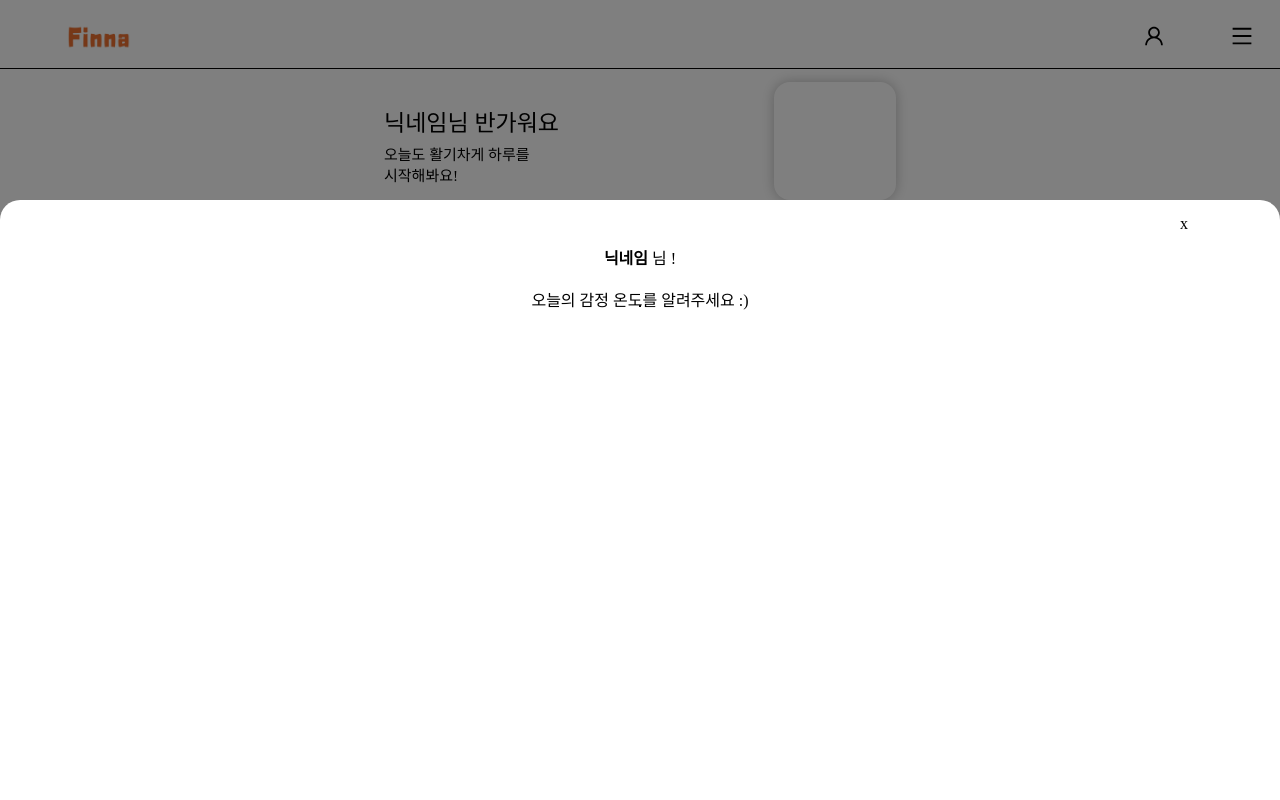
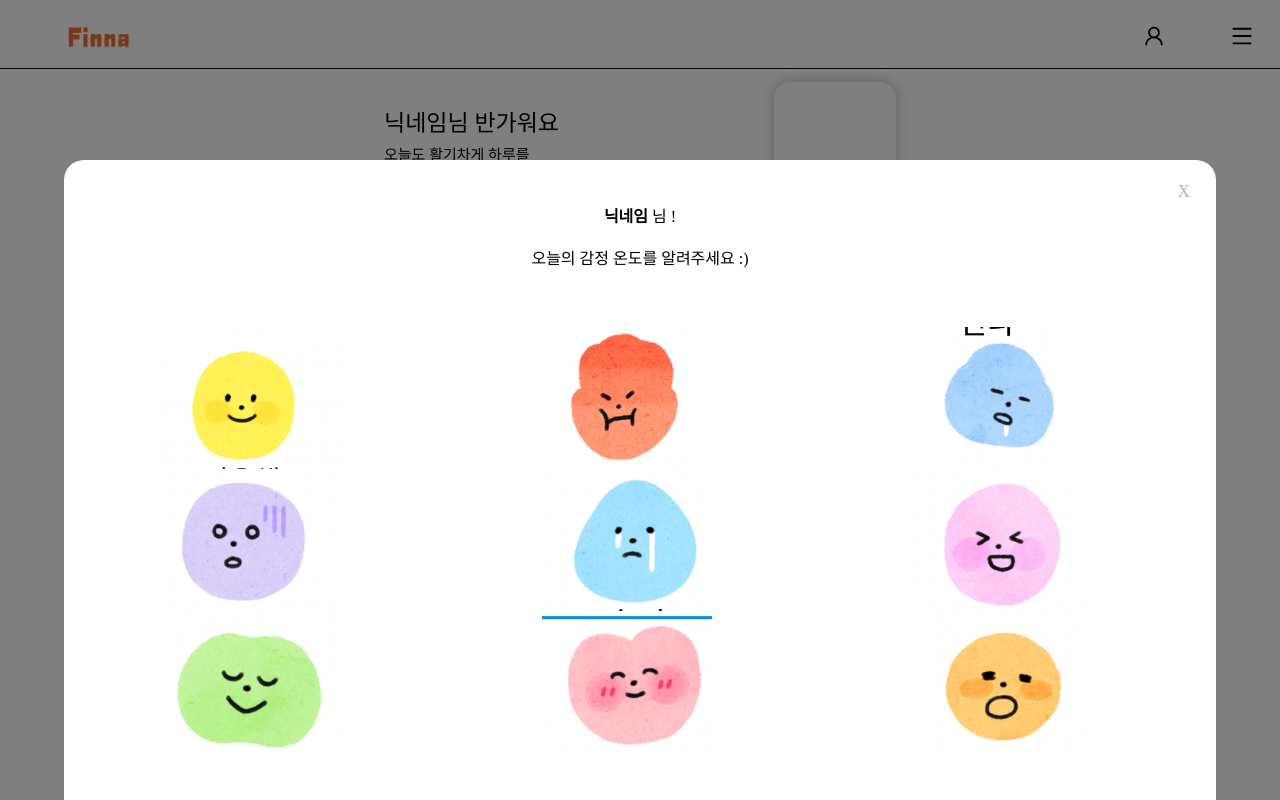
Before and after one commit to Do-Farming/DoFarming_WEB, a React (Vite) app: page /Home in a window 1280 px wide. Both pictures are taken after a click on the element 835 px from the left and 141 px from the top of the page. Built offline with nearby package versions, Linux system fonts and the light colour scheme.

Commit message:
STYLE:HomeModal

```diff
--- a/src/Pages/Home/HomeComponents/HomeHeader.jsx
+++ b/src/Pages/Home/HomeComponents/HomeHeader.jsx
@@ -14,14 +14,15 @@ const HomeHeader = () => {
     setIsModalOpen(false);
   };
 
+  const [selectedDivImage, setSelectedDivImage] = useState("");
+
   const handleDivClick = (divNumber) => {
     setSelectedDiv(divNumber);
 
-    const selectedDivImage = getComputedStyle(
+    const newSelectedDivImage = getComputedStyle(
       document.querySelector(`.${divNumber}`)
     ).backgroundImage;
-    document.querySelector(".Moodlets").style.backgroundImage =
-      selectedDivImage;
+    setSelectedDivImage(newSelectedDivImage);
     closeModal();
   };
 
@@ -30,12 +31,14 @@ const HomeHeader = () => {
       <div className="HomeHeaderContent">
         <div className="home_textbox">
           <div id="hello_user">닉네임님 반가워요</div>
-          <div id="fighting">오늘도 활기차게 하루를 <br /> 시작해봐요!</div>
+          <div id="fighting">
+            오늘도 활기차게 하루를 <br /> 시작해봐요!
+          </div>
         </div>
         <div className="MoodWrap">
           <div
             className="Moodlets"
-            style={{ backgroundImage: `url("${selectedDiv}")` }}
+            style={{ backgroundImage: selectedDivImage }}
             onClick={openModal}
           ></div>
         </div>
@@ -48,10 +51,14 @@ const HomeHeader = () => {
               x
             </div>
             <div className="Headertxt">
-            <div className="hiuser"><strong>닉네임</strong> 님 !</div><br />
+              <div className="hiuser">
+                <strong>닉네임</strong> 님 !
+              </div>
+              <br />
               <div className="tellme">오늘의 감정 온도를 알려주세요 :)</div>
             </div>
             <div className="HimgWrap">
+              <div className="imgwrap1">
                 <div
                   className="div1"
                   onClick={() => handleDivClick("div1")}
@@ -67,7 +74,8 @@ const HomeHeader = () => {
                   onClick={() => handleDivClick("div3")}
                   style={{ backgroundImage: 'url("/emotion3.png")' }}
                 ></div>
-            <br />
+              </div>
+              <div className="imgwrap2">
                 <div
                   className="div4"
                   onClick={() => handleDivClick("div4")}
@@ -83,7 +91,8 @@ const HomeHeader = () => {
                   onClick={() => handleDivClick("div6")}
                   style={{ backgroundImage: 'url("/emotion6.png")' }}
                 ></div>
-            <br />
+              </div>
+              <div className="imgwrap3">
                 <div
                   className="div7"
                   onClick={() => handleDivClick("div7")}
@@ -100,8 +109,7 @@ const HomeHeader = () => {
                   style={{ backgroundImage: 'url("/emotion9.png")' }}
                 ></div>
               </div>
-
-
+            </div>
           </div>
         </div>
       )}
--- a/src/Pages/Home/HomeComponents/HomeSection2.jsx
+++ b/src/Pages/Home/HomeComponents/HomeSection2.jsx
@@ -10,9 +10,9 @@ import HomeSection1 from './HomeSection1';
 
 const PackagePrint2 = () => {
   const [packages, setPackages] = useState([
-    { id: 1, name: "아침루틴", status: "진행 중" },
-    { id: 2, name: "저녁루틴", status: "진행 중" },
-    { id: 3, name: "운동루틴", status: "완료" },
+    { id: 1, name: "예시패키지", status: "진행 중" },
+    // { id: 2, name: "저녁루틴", status: "진행 중" },
+    // { id: 3, name: "운동루틴", status: "완료" },
   ]);
 
   const navigate = useNavigate();
--- a/src/Style/Home/Home.css
+++ b/src/Style/Home/Home.css
@@ -35,6 +35,9 @@
     height: 118px;
     border-radius: 16px;
     cursor: pointer;
+    background-size: contain;
+    background-position: center;
+    background-repeat: no-repeat;
 }
 
 #RoutineZero {
--- a/src/Style/Home/HomeModal.css
+++ b/src/Style/Home/HomeModal.css
@@ -42,12 +42,135 @@
     height: 5%;
     margin-left: 85vw;
     margin-top: 15px;
+    font-size: 25px;
+    color: #BFBABA;
 }
 
 .Headertxt {
     height: 10%;
 }
 
-.div1 {
-    border: 1px solid black;
+.HimgWrap {
+    display: flex;
+    flex-direction: column;
+    margin-top: 60px;
+    width: 100%;
+    height: 90%;
 }
+
+.imgwrap1 {
+    height: 30%;
+    display: flex;
+}
+
+.imgwrap2 {
+    height: 30%;
+    display: flex;
+}
+
+.imgwrap3 {
+    height: 30%;
+    display: flex;
+}
+
+.div1,
+.div2,
+.div3,
+.div4,
+.div5,
+.div6,
+.div7,
+.div8,
+.div9 {
+    background-size: contain;
+    background-position: center;
+    background-repeat: no-repeat;
+    height: 100%;
+    width: 30%;
+    margin: 0 15px;
+}
+
+@media all and (min-width:768px) and (max-width:3000px) {
+    @keyframes slideUp {
+        from {
+            transform: translateY(100%);
+        }
+        to {
+            transform: translateY(0);
+        }
+    }
+    .modal-overlay {
+        position: fixed;
+        top: 0;
+        left: 0;
+        width: 100%;
+        height: 100%;
+        display: flex;
+        justify-content: center;
+        align-items: flex-end;
+        /* 화면 하단에 모달을 위치 */
+        background-color: rgba(0, 0, 0, 0.5);
+        z-index: 1000;
+    }
+    .modal-content {
+        position: absolute;
+        bottom: 0;
+        /* 화면 하단에 위치 */
+        width: 90%;
+        height: 80%;
+        /* 높이를 75%로 설정 */
+        background-color: white;
+        display: flex;
+        flex-direction: column;
+        /* flex-wrap: wrap;  */
+        text-align: center;
+        align-items: center;
+        border-radius: 20px 20px 0 0;
+        animation: slideUp 0.4s ease-out;
+    }
+    .close-modal-button {
+        height: 5%;
+        margin-left: 85vw;
+        margin-top: 15px;
+        font-size: 25px;
+        color: #BFBABA;
+    }
+    .Headertxt {
+        height: 10%;
+    }
+    .HimgWrap {
+        display: flex;
+        flex-direction: column;
+        margin-top: 60px;
+        width: 100%;
+        height: 90%;
+    }
+    .imgwrap1 {
+        height: 30%;
+        display: flex;
+    }
+    .imgwrap2 {
+        height: 30%;
+        display: flex;
+    }
+    .imgwrap3 {
+        height: 30%;
+        display: flex;
+    }
+    .div1,
+    .div2,
+    .div3,
+    .div4,
+    .div5,
+    .div6,
+    .div7,
+    .div8,
+    .div9 {
+        background-size: contain;
+        background-position: center;
+        background-repeat: no-repeat;
+        height: 100%;
+        width: 30%;
+        margin: 0 15px;
+    }
+}
```
Lines whose indentation alone changed are shown as unchanged.
